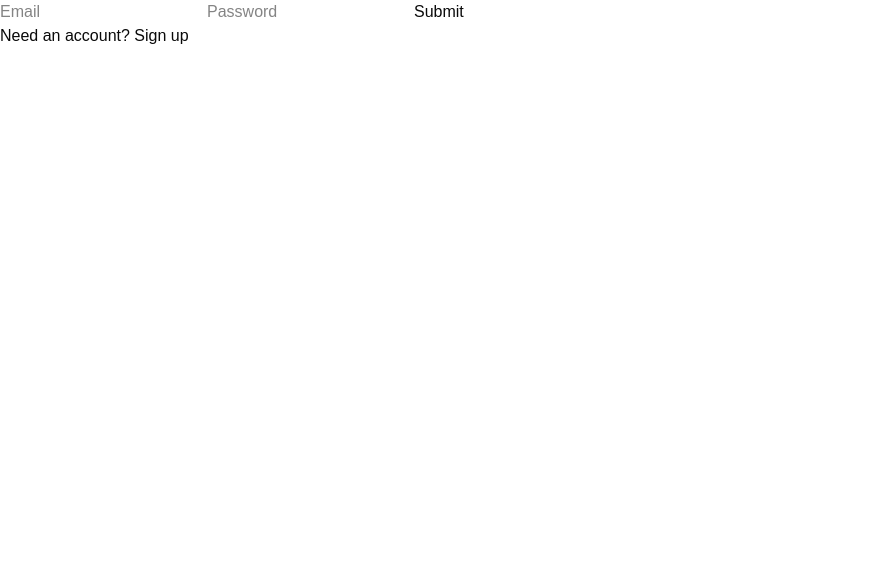
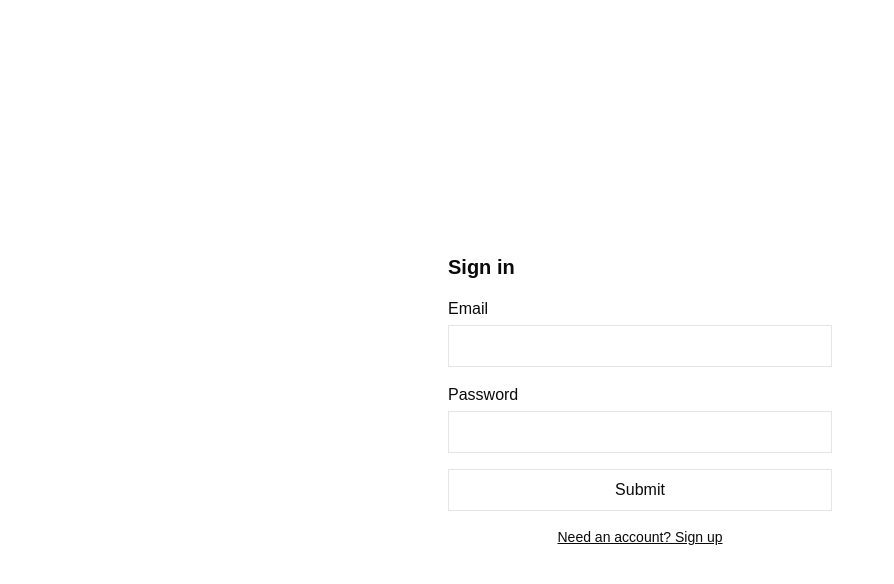
Before and after one commit to KA-C42/Issue-Tracker, a React (Vite) app in the folder frontend/: page /auth in a window 1280 px wide. Shown: the top 584 px of the page, without its empty margins (0-894 px from the left). Built offline with nearby package versions, Linux system fonts and the light colour scheme; no server answers.

Commit message:
style: add basic layout and labels to auth form

```diff
--- a/frontend/src/pages/AuthPage.tsx
+++ b/frontend/src/pages/AuthPage.tsx
@@ -11,9 +11,13 @@ export default function AuthPage() {
 
   const navigate = useNavigate()
 
+  // I intend to revisit all visual and verification when the frontend functionality is complete
+  // for v1, some repetition of tailwind classes and wrappers is okay
+  // TODO: loading state, ZOD, alerts
   return (
-    <div>
+    <div className="flex min-h-screen items-center justify-center">
       <form
+        className="flex w-full max-w-sm flex-col gap-4"
         onSubmit={handleSubmit(async (data) => {
           let error: AuthError | null
 
@@ -25,15 +29,39 @@ export default function AuthPage() {
           } else navigate('/')
         })}
       >
-        <input {...register('email')} placeholder="Email" />
-        <input {...register('password')} placeholder="Password" />
-        <input type="submit" />
+        <h1 className="text-xl font-semibold">
+          {newUser ? 'Sign up' : 'Sign in'}
+        </h1>
+
+        <div className="flex flex-col gap-1">
+          <label htmlFor="email">Email</label>
+          <input id="email" {...register('email')} className="border p-2" />
+        </div>
+
+        <div className="flex flex-col gap-1">
+          <label htmlFor="password">Password</label>
+          <input
+            id="password"
+            type="password"
+            {...register('password')}
+            className="border p-2"
+          />
+        </div>
+
+        <button type="submit" className="border p-2">
+          Submit
+        </button>
+
+        <button
+          type="button"
+          onClick={() => setNewUser(!newUser)}
+          className="text-sm underline"
+        >
+          {newUser
+            ? 'Already have an account? Sign in'
+            : 'Need an account? Sign up'}
+        </button>
       </form>
-      <button type="button" onClick={() => setNewUser(!newUser)}>
-        {newUser
-          ? 'Already have an account? Sign in'
-          : 'Need an account? Sign up'}
-      </button>
     </div>
   )
 }
```
